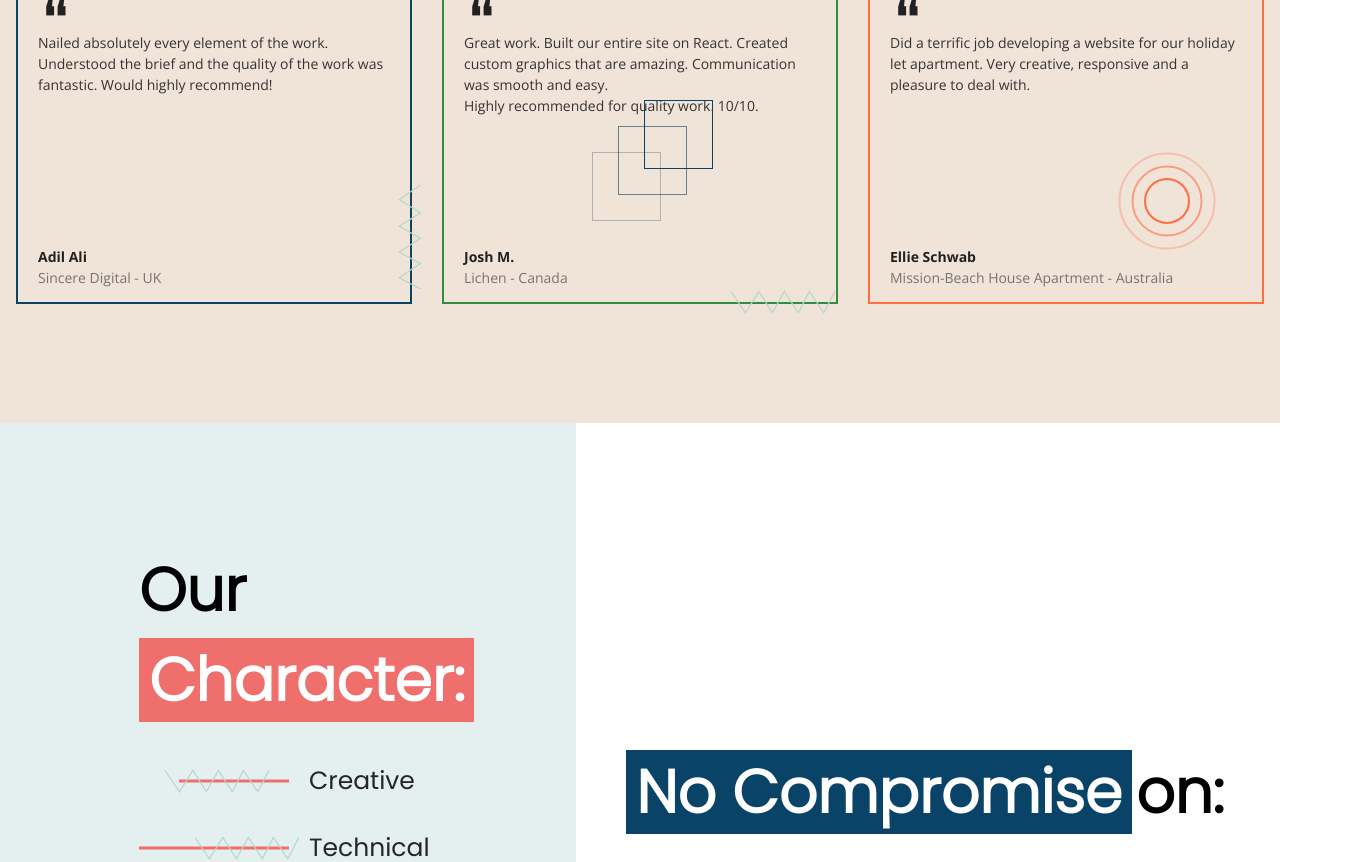
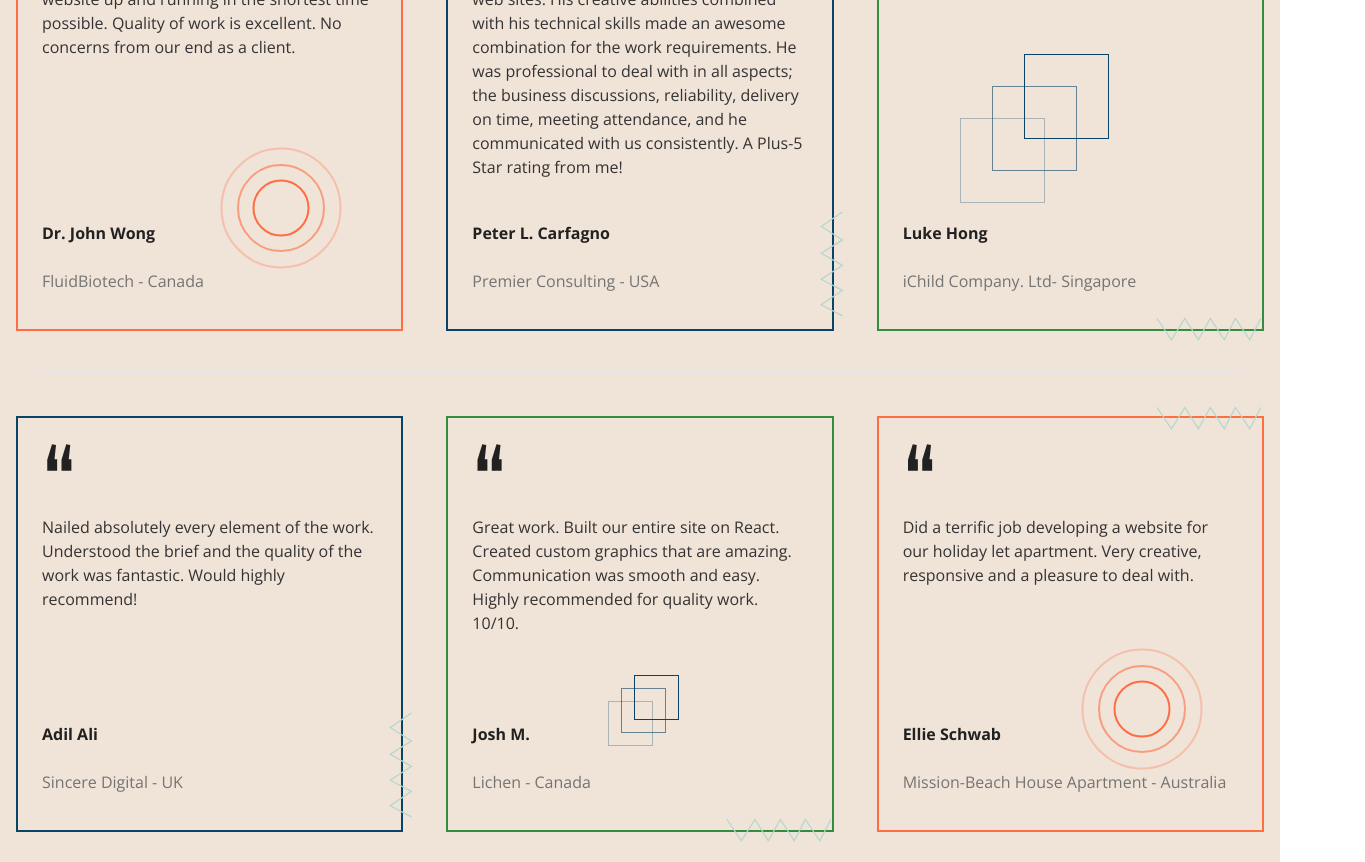
Before and after one commit to Kingkon963/reallyBeyond, a Next.js app: page / in a window 1280 px wide. Shown: the part 1520-2382 px from the top of the page, 1365 px wide, since content can reach past the window. Built offline with nearby package versions, Linux system fonts and the light colour scheme; a web font is replaced by a local one.

Commit message:
Testimonial blocks fixed

```diff
--- a/src/components/Testimonial.tsx
+++ b/src/components/Testimonial.tsx
@@ -4,7 +4,7 @@
   variant?: "simple" | "decorated";
   borderColor?: "orange" | "greenish";
   children: String | JSX.Element;
-  designElement?: "circles" | "blocks";
+  designElement?: "circles" | "blocks" | "blocksSmall";
   author: {
     name: String;
     info: String;
@@ -21,7 +21,7 @@
   const isSimple = variant === "simple";
   return (
     <div
-      className={`testimonials-grid__item ${borderColor ? borderColor : ""} ${
+      className={`testimonials-grid__item  ${borderColor ? borderColor : ""} ${
         isSimple
           ? "border-0 border-b lg:border-b-0 last:border-b-0 border-gray-300"
           : ""
@@ -56,6 +56,15 @@
               </div>
             </div>
           )}
+          {designElement && designElement === "blocksSmall" && (
+            <div className="blocks-wrapper">
+              <div className="blocks w-[45px] h-[45px] top-20">
+                <div className="blocks__first blocks__block"></div>
+                <div className="blocks__second blocks__block top-[13px] -left-[13px]"></div>
+                <div className="blocks__third blocks__block top-[26px] -left-[26px]"></div>
+              </div>
+            </div>
+          )}
           <span className="bolt">
             <svg
               width="106"
--- a/src/components/TestimonialGrid.tsx
+++ b/src/components/TestimonialGrid.tsx
@@ -50,7 +50,7 @@
       <Testimonial
         variant={variant}
         author={{ name: "Josh M.", info: "Lichen - Canada" }}
-        designElement="blocks"
+        designElement="blocksSmall"
         borderColor="greenish"
       >
         <>
--- a/styles/Home.scss
+++ b/styles/Home.scss
@@ -440,6 +440,10 @@
       position: absolute;
       right: 153px;
       bottom: 190px;
+      // .small {
+      //   width: 45px !important;
+      //   height: 45px !important;
+      // }
       .blocks {
         width: 85px;
         height: 85px;
@@ -670,7 +674,7 @@
   }
 }
 
-@media (max-width: 1800px) {
+@media (max-width: 800px) {
   section.hero {
     padding-top: -206px;
     padding-bottom: 119px;
@@ -798,7 +802,9 @@
   section.hero .testimonials-grid__item:nth-child(5) .blocks-wrapper .blocks {
     width: 35px;
     height: 35px;
+    background-color: red;
   }
+
   section.hero .testimonials-grid__item:nth-child(5) .blocks-wrapper {
     right: 167px;
     bottom: 123px;
```
